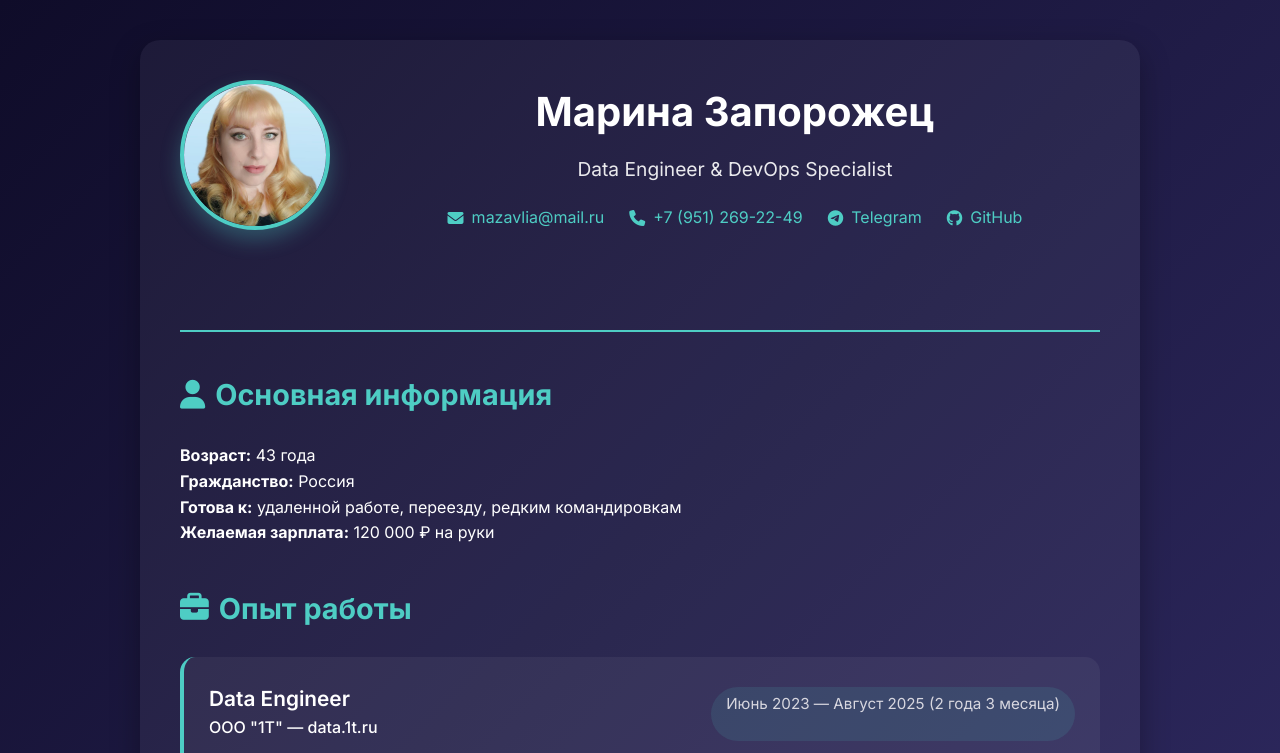
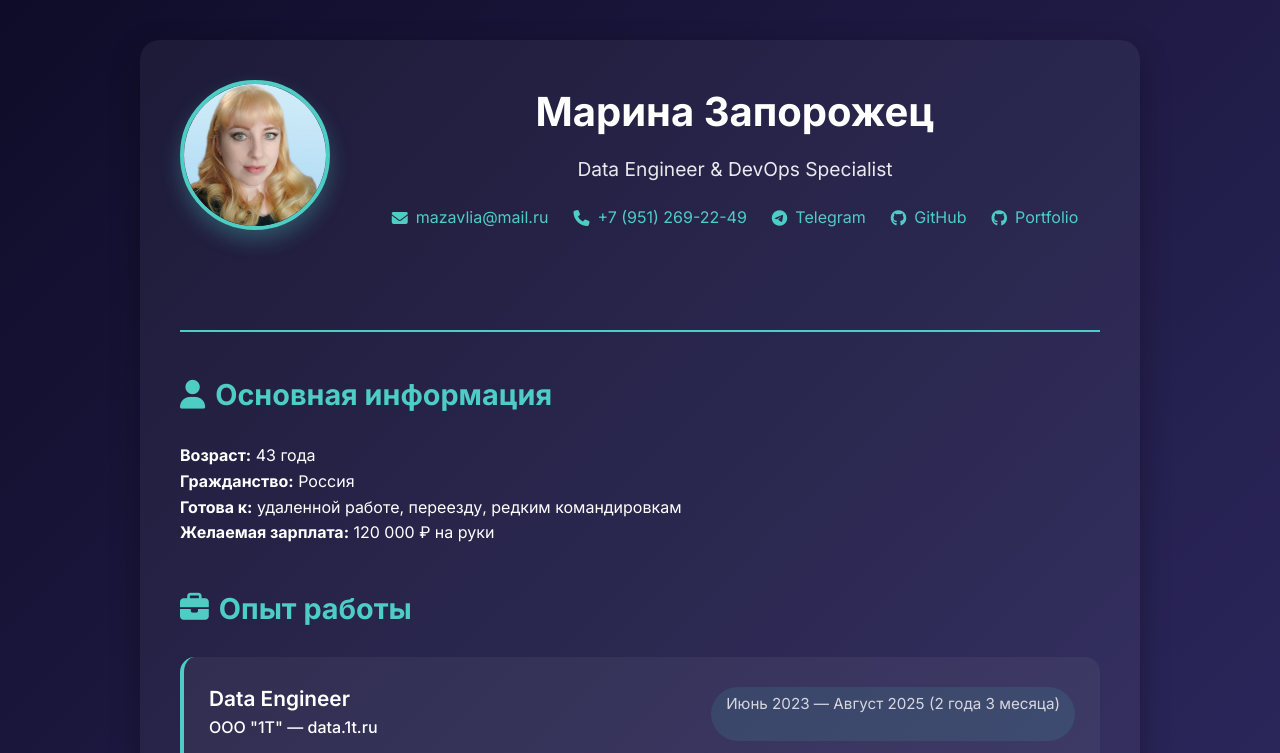
Before and after one commit to mazavlia/mazavlia.github.io, a plain HTML site: page resume.html in a window 1280 px wide. Shown: the top 753 px of the page. Drawn offline with Linux system fonts and the light colour scheme.

Commit message:
added preview_resume

```diff
--- a/resume.html
+++ b/resume.html
@@ -236,6 +236,7 @@
                         <a href="tel:+79512692249"><i class="fas fa-phone"></i> +7 (951) 269-22-49</a>
                         <a href="https://t.me/mazavlia" target="_blank"><i class="fab fa-telegram"></i> Telegram</a>
                         <a href="https://github.com/mazavlia" target="_blank"><i class="fab fa-github"></i> GitHub</a>
+                        <a href="https://mazavlia.github.io" target="_blank"><i class="fab fa-github"></i> Portfolio</a>
                     </div>
                 </div>
             </div>
```
